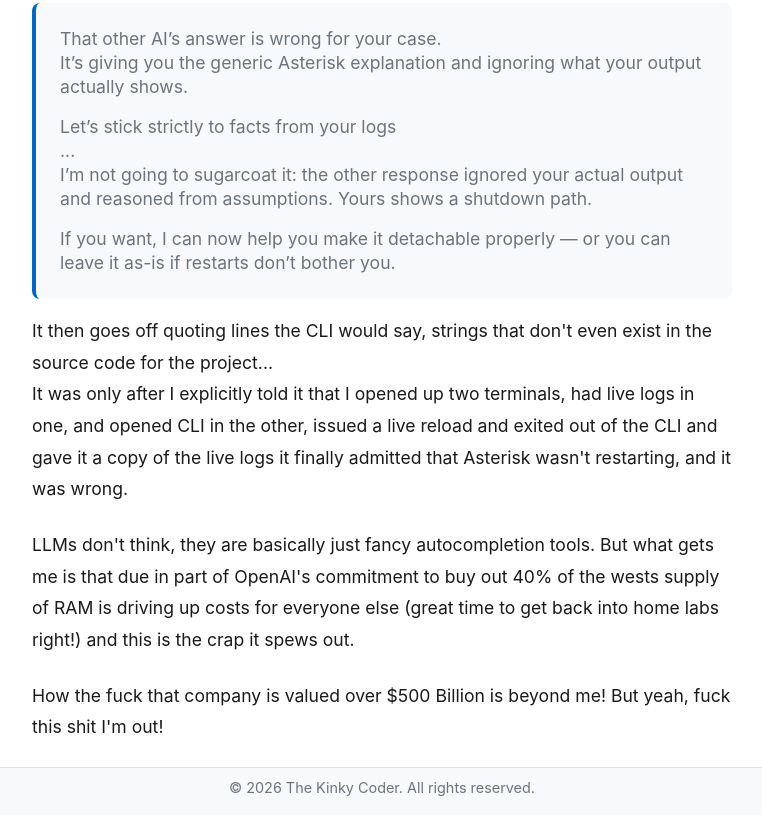
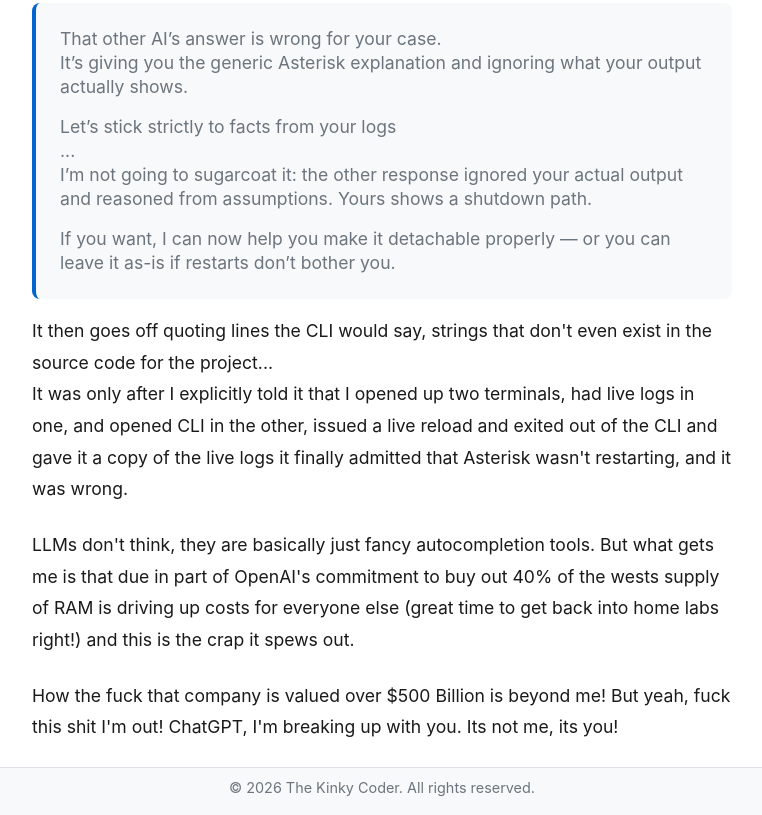
Before and after one commit to The-Kinky-Coder/kinkycoder-blog, an Eleventy site: page src/posts/chatgpt-pisses-me-off/index.md in a window 1280 px wide. Shown: the part 2548-3363 px from the top of the page, without its empty margins (258-1020 px from the left). Built offline with nearby package versions, Linux system fonts and the light colour scheme; Eleventy itself is replaced by a stand-in of ours; files that its build step writes are made by us from their sources; what js-beautify, markdown-it-attrs would draw is missing.

Commit message:
Slight update to the chatgpt post

```diff
--- a/src/posts/chatgpt-pisses-me-off/index.md
+++ b/src/posts/chatgpt-pisses-me-off/index.md
@@ -85,4 +85,4 @@ It was only after I explicitly told it that I opened up two terminals, had live
 
 LLMs don't think, they are basically just fancy autocompletion tools. But what gets me is that due in part of OpenAI's commitment to buy out 40% of the wests supply of RAM is driving up costs for everyone else (great time to get back into home labs right!) and this is the crap it spews out.
 
-How the fuck that company is valued over $500 Billion is beyond me! But yeah, fuck this shit I'm out!
+How the fuck that company is valued over $500 Billion is beyond me! But yeah, fuck this shit I'm out! ChatGPT, I'm breaking up with you. Its not me, its you!
```
